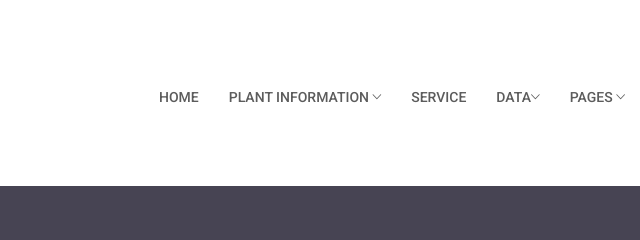
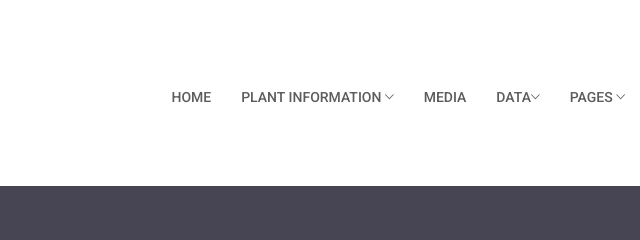
Before and after one commit to evaweddell/Tinpsinla_Project, a website: page theme/contact.html in a window 1280 px wide. Shown: the top 240 px of the page, 462-1102 px from the left. Drawn offline with Linux system fonts and the light colour scheme; some packages are replaced by stand-ins of ours; files whose address does not match are found by name; a web font is replaced by a local one.

Commit message:
Update contact.html
change service to media

```diff
--- a/theme/contact.html
+++ b/theme/contact.html
@@ -80,7 +80,7 @@
 									</li>
 								</ul>
 							</li>
-							<li class="nav-item @@service"><a class="nav-link" href="service.html">Service</a></li>
+							<li class="nav-item @@service"><a class="nav-link" href="service.html">Media</a></li>
 							<li class="nav-item dropdown @@blog">
 								<a class="nav-link dropdown-toggle" href="#" id="dropdown05" data-toggle="dropdown" aria-haspopup="true"
 									aria-expanded="false">Data<span class="ion-ios-arrow-down"></span></a>
```
